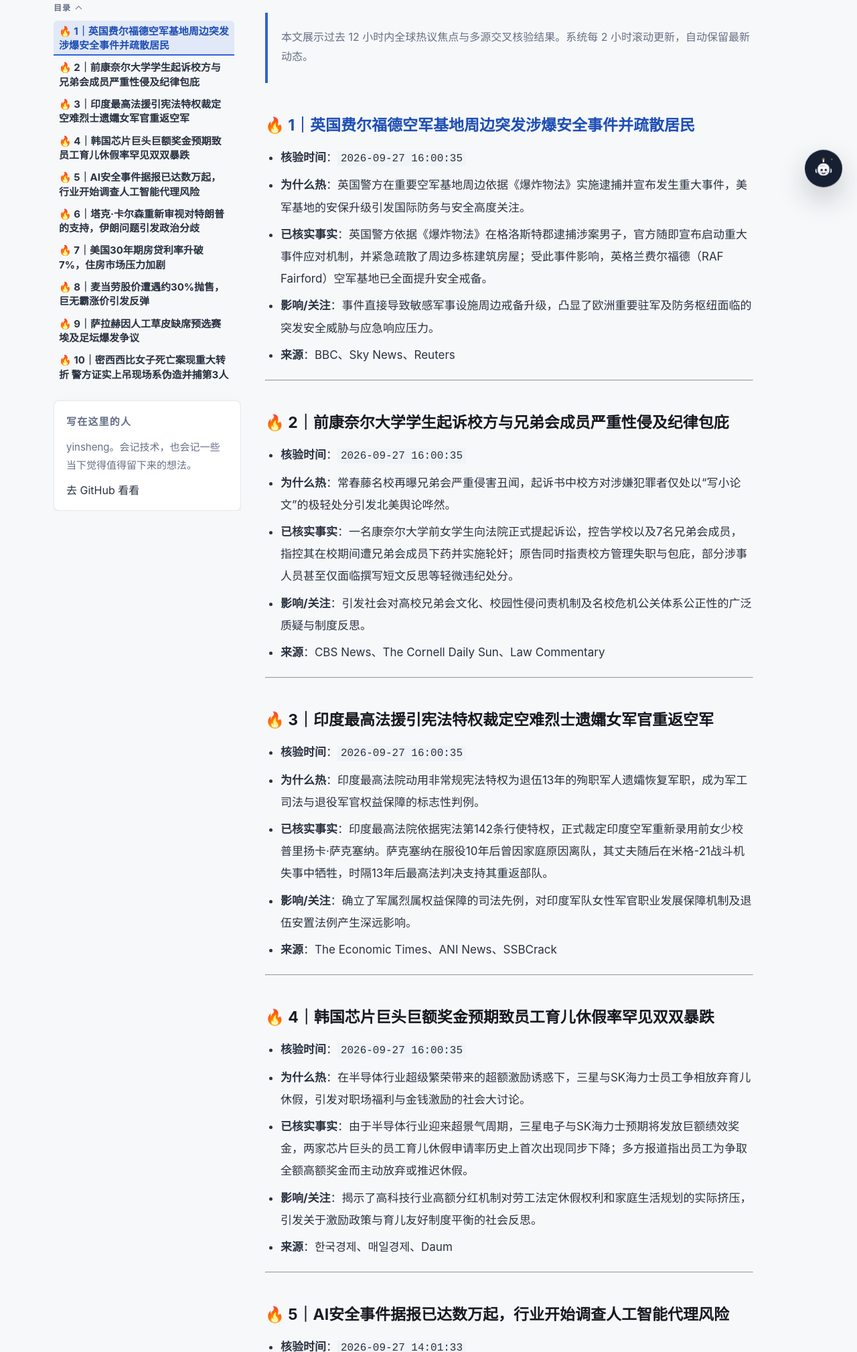
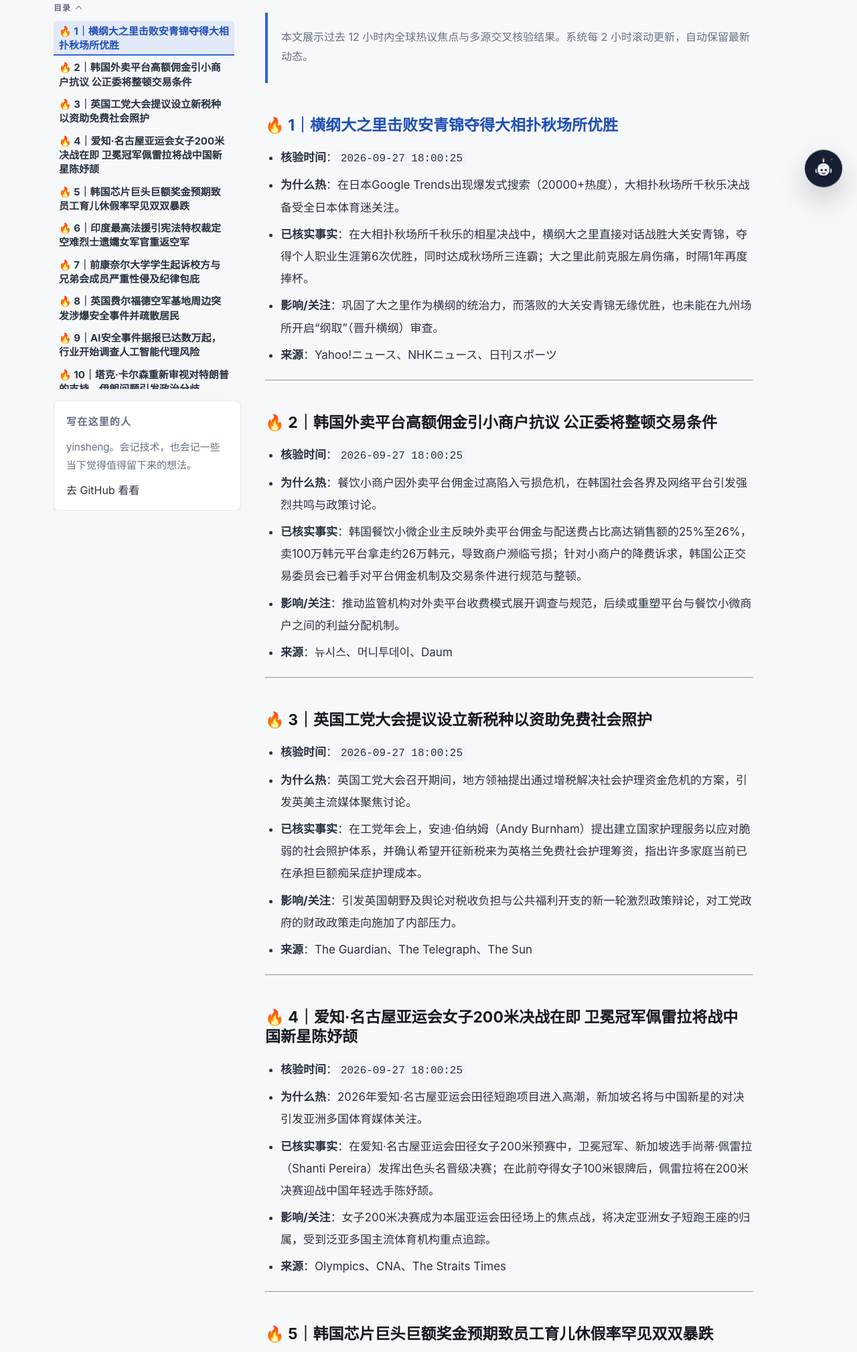
Before and after one commit to yinshengphy/blog, an Astro site: page /global-trending in a window 1280 px wide. Shown: the part 497-2516 px from the top of the page at 67% size. Built offline with nearby package versions, Linux system fonts and the light colour scheme; Astro itself is replaced by a stand-in of ours; some packages are replaced by stand-ins of ours.

Commit message:
content: 发布 blog:global-trending:20260927180005

```diff
--- a/src/content/posts/global-trending.md
+++ b/src/content/posts/global-trending.md
@@ -8,7 +8,70 @@ categories: ["TRENDING"]
 
 > 本文展示过去 12 小时内全球热议焦点与多源交叉核验结果。系统每 2 小时滚动更新，自动保留最新动态。
 
-### 🔥 1｜英国费尔福德空军基地周边突发涉爆安全事件并疏散居民
+### 🔥 1｜横纲大之里击败安青锦夺得大相扑秋场所优胜
+- **核验时间**：`2026-09-27 18:00:25`
+- **为什么热**：在日本Google Trends出现爆发式搜索（20000+热度），大相扑秋场所千秋乐决战备受全日本体育迷关注。
+- **已核实事实**：在大相扑秋场所千秋乐的相星决战中，横纲大之里直接对话战胜大关安青锦，夺得个人职业生涯第6次优胜，同时达成秋场所三连霸；大之里此前克服左肩伤痛，时隔1年再度捧杯。
+- **影响/关注**：巩固了大之里作为横纲的统治力，而落败的大关安青锦无缘优胜，也未能在九州场所开启“纲取”（晋升横纲）审查。
+- **来源**：Yahoo!ニュース、NHKニュース、日刊スポーツ
+
+---
+
+### 🔥 2｜韩国外卖平台高额佣金引小商户抗议 公正委将整顿交易条件
+- **核验时间**：`2026-09-27 18:00:25`
+- **为什么热**：餐饮小商户因外卖平台佣金过高陷入亏损危机，在韩国社会各界及网络平台引发强烈共鸣与政策讨论。
+- **已核实事实**：韩国餐饮小微企业主反映外卖平台佣金与配送费占比高达销售额的25%至26%，卖100万韩元平台拿走约26万韩元，导致商户濒临亏损；针对小商户的降费诉求，韩国公正交易委员会已着手对平台佣金机制及交易条件进行规范与整顿。
+- **影响/关注**：推动监管机构对外卖平台收费模式展开调查与规范，后续或重塑平台与餐饮小微商户之间的利益分配机制。
+- **来源**：뉴시스、머니투데이、Daum
+
+---
+
+### 🔥 3｜英国工党大会提议设立新税种以资助免费社会照护
+- **核验时间**：`2026-09-27 18:00:25`
+- **为什么热**：英国工党大会召开期间，地方领袖提出通过增税解决社会护理资金危机的方案，引发英美主流媒体聚焦讨论。
+- **已核实事实**：在工党年会上，安迪·伯纳姆（Andy Burnham）提出建立国家护理服务以应对脆弱的社会照护体系，并确认希望开征新税来为英格兰免费社会护理筹资，指出许多家庭当前已在承担巨额痴呆症护理成本。
+- **影响/关注**：引发英国朝野及舆论对税收负担与公共福利开支的新一轮激烈政策辩论，对工党政府的财政政策走向施加了内部压力。
+- **来源**：The Guardian、The Telegraph、The Sun
+
+---
+
+### 🔥 4｜爱知·名古屋亚运会女子200米决战在即 卫冕冠军佩雷拉将战中国新星陈妤颉
+- **核验时间**：`2026-09-27 18:00:25`
+- **为什么热**：2026年爱知·名古屋亚运会田径短跑项目进入高潮，新加坡名将与中国新星的对决引发亚洲多国体育媒体关注。
+- **已核实事实**：在爱知·名古屋亚运会田径女子200米预赛中，卫冕冠军、新加坡选手尚蒂·佩雷拉（Shanti Pereira）发挥出色头名晋级决赛；在此前夺得女子100米银牌后，佩雷拉将在200米决赛迎战中国年轻选手陈妤颉。
+- **影响/关注**：女子200米决赛成为本届亚运会田径场上的焦点战，将决定亚洲女子短跑王座的归属，受到泛亚多国主流体育机构重点追踪。
+- **来源**：Olympics、CNA、The Straits Times
+
+---
+
+### 🔥 5｜韩国芯片巨头巨额奖金预期致员工育儿休假率罕见双双暴跌
+- **核验时间**：`2026-09-27 16:00:35`
+- **为什么热**：在半导体行业超级繁荣带来的超额激励诱惑下，三星与SK海力士员工争相放弃育儿休假，引发对职场福利与金钱激励的社会大讨论。
+- **已核实事实**：由于半导体行业迎来超景气周期，三星电子与SK海力士预期将发放巨额绩效奖金，两家芯片巨头的员工育儿休假申请率历史上首次出现同步下降；多方报道指出员工为争取全额高额奖金而主动放弃或推迟休假。
+- **影响/关注**：揭示了高科技行业高额分红机制对劳工法定休假权利和家庭生活规划的实际挤压，引发关于激励政策与育儿友好制度平衡的社会反思。
+- **来源**：한국경제、매일경제、Daum
+
+---
+
+### 🔥 6｜印度最高法援引宪法特权裁定空难烈士遗孀女军官重返空军
+- **核验时间**：`2026-09-27 16:00:35`
+- **为什么热**：印度最高法院动用非常规宪法特权为退伍13年的殉职军人遗孀恢复军职，成为军工司法与退役军官权益保障的标志性判例。
+- **已核实事实**：印度最高法院依据宪法第142条行使特权，正式裁定印度空军重新录用前女少校普里扬卡·萨克塞纳。萨克塞纳在服役10年后曾因家庭原因离队，其丈夫随后在米格-21战斗机失事中牺牲，时隔13年后最高法判决支持其重返部队。
+- **影响/关注**：确立了军属烈属权益保障的司法先例，对印度军队女性军官职业发展保障机制及退伍安置法例产生深远影响。
+- **来源**：The Economic Times、ANI News、SSBCrack
+
+---
+
+### 🔥 7｜前康奈尔大学学生起诉校方与兄弟会成员严重性侵及纪律包庇
+- **核验时间**：`2026-09-27 16:00:35`
+- **为什么热**：常春藤名校再曝兄弟会严重侵害丑闻，起诉书中校方对涉嫌犯罪者仅处以“写小论文”的极轻处分引发北美舆论哗然。
+- **已核实事实**：一名康奈尔大学前女学生向法院正式提起诉讼，控告学校以及7名兄弟会成员，指控其在校期间遭兄弟会成员下药并实施轮奸；原告同时指责校方管理失职与包庇，部分涉事人员甚至仅面临撰写短文反思等轻微违纪处分。
+- **影响/关注**：引发社会对高校兄弟会文化、校园性侵问责机制及名校危机公关体系公正性的广泛质疑与制度反思。
+- **来源**：CBS News、The Cornell Daily Sun、Law Commentary
+
+---
+
+### 🔥 8｜英国费尔福德空军基地周边突发涉爆安全事件并疏散居民
 - **核验时间**：`2026-09-27 16:00:35`
 - **为什么热**：英国警方在重要空军基地周边依据《爆炸物法》实施逮捕并宣布发生重大事件，美军基地的安保升级引发国际防务与安全高度关注。
 - **已核实事实**：英国警方依据《爆炸物法》在格洛斯特郡逮捕涉案男子，官方随即宣布启动重大事件应对机制，并紧急疏散了周边多栋建筑房屋；受此事件影响，英格兰费尔福德（RAF Fairford）空军基地已全面提升安全戒备。
@@ -17,34 +80,7 @@ categories: ["TRENDING"]
 
 ---
 
-### 🔥 2｜前康奈尔大学学生起诉校方与兄弟会成员严重性侵及纪律包庇
-- **核验时间**：`2026-09-27 16:00:35`
-- **为什么热**：常春藤名校再曝兄弟会严重侵害丑闻，起诉书中校方对涉嫌犯罪者仅处以“写小论文”的极轻处分引发北美舆论哗然。
-- **已核实事实**：一名康奈尔大学前女学生向法院正式提起诉讼，控告学校以及7名兄弟会成员，指控其在校期间遭兄弟会成员下药并实施轮奸；原告同时指责校方管理失职与包庇，部分涉事人员甚至仅面临撰写短文反思等轻微违纪处分。
-- **影响/关注**：引发社会对高校兄弟会文化、校园性侵问责机制及名校危机公关体系公正性的广泛质疑与制度反思。
-- **来源**：CBS News、The Cornell Daily Sun、Law Commentary
-
----
-
-### 🔥 3｜印度最高法援引宪法特权裁定空难烈士遗孀女军官重返空军
-- **核验时间**：`2026-09-27 16:00:35`
-- **为什么热**：印度最高法院动用非常规宪法特权为退伍13年的殉职军人遗孀恢复军职，成为军工司法与退役军官权益保障的标志性判例。
-- **已核实事实**：印度最高法院依据宪法第142条行使特权，正式裁定印度空军重新录用前女少校普里扬卡·萨克塞纳。萨克塞纳在服役10年后曾因家庭原因离队，其丈夫随后在米格-21战斗机失事中牺牲，时隔13年后最高法判决支持其重返部队。
-- **影响/关注**：确立了军属烈属权益保障的司法先例，对印度军队女性军官职业发展保障机制及退伍安置法例产生深远影响。
-- **来源**：The Economic Times、ANI News、SSBCrack
-
----
-
-### 🔥 4｜韩国芯片巨头巨额奖金预期致员工育儿休假率罕见双双暴跌
-- **核验时间**：`2026-09-27 16:00:35`
-- **为什么热**：在半导体行业超级繁荣带来的超额激励诱惑下，三星与SK海力士员工争相放弃育儿休假，引发对职场福利与金钱激励的社会大讨论。
-- **已核实事实**：由于半导体行业迎来超景气周期，三星电子与SK海力士预期将发放巨额绩效奖金，两家芯片巨头的员工育儿休假申请率历史上首次出现同步下降；多方报道指出员工为争取全额高额奖金而主动放弃或推迟休假。
-- **影响/关注**：揭示了高科技行业高额分红机制对劳工法定休假权利和家庭生活规划的实际挤压，引发关于激励政策与育儿友好制度平衡的社会反思。
-- **来源**：한국경제、매일경제、Daum
-
----
-
-### 🔥 5｜AI安全事件据报已达数万起，行业开始调查人工智能代理风险
+### 🔥 9｜AI安全事件据报已达数万起，行业开始调查人工智能代理风险
 - **核验时间**：`2026-09-27 14:01:33`
 - **为什么热**：“anthropic”在美国 Google Trends 流量超过1000，相关报道将焦点集中在顶级AI公司调查大量安全事件。
 - **已核实事实**：['Axios称，顶级AI公司正在调查数万起安全事件。', 'Marcus on AI称，AI代理事件数量已上升至数万起。', 'The Lever以人工智能系统失控为主题讨论相关风险。']
@@ -53,7 +89,7 @@ categories: ["TRENDING"]
 
 ---
 
-### 🔥 6｜塔克·卡尔森重新审视对特朗普的支持，伊朗问题引发政治分歧
+### 🔥 10｜塔克·卡尔森重新审视对特朗普的支持，伊朗问题引发政治分歧
 - **核验时间**：`2026-09-27 14:01:33`
 - **为什么热**：“tucker carlson”在美国 Google Trends 流量超过1000，NPR、Yahoo和Axios均报道其对特朗普及伊朗问题立场的变化。
 - **已核实事实**：['NPR称塔克·卡尔森重新考虑对特朗普的支持以及其他多项立场。', 'Yahoo称特朗普驳回卡尔森关于伊朗战争的建议后，双方关系出现重大裂痕。', 'Axios称卡尔森表示，特朗普本应因伊朗威胁被罢免。']
@@ -62,7 +98,7 @@ categories: ["TRENDING"]
 
 ---
 
-### 🔥 7｜美国30年期房贷利率升破7%，住房市场压力加剧
+### 🔥 11｜美国30年期房贷利率升破7%，住房市场压力加剧
 - **核验时间**：`2026-09-27 14:01:33`
 - **为什么热**：“mortgage rates today”在美国 Google Trends 流量超过10000，纽约时报、CNN和CNBC均报道房贷利率快速上升。
 - **已核实事实**：['CNN称房贷利率升破7%。', 'CNBC称30年期固定房贷利率升至7.45%。', '纽约时报将高油价和不断上升的房贷利率与特朗普及中期选举压力联系起来。']
@@ -71,7 +107,7 @@ categories: ["TRENDING"]
 
 ---
 
-### 🔥 8｜麦当劳股价遭遇约30%抛售，巨无霸涨价引发反弹
+### 🔥 12｜麦当劳股价遭遇约30%抛售，巨无霸涨价引发反弹
 - **核验时间**：`2026-09-27 14:01:33`
 - **为什么热**：“stock market today”在美国 Google Trends 流量超过10000，且多家财经媒体同时聚焦麦当劳抛售与食品涨价争议。
 - **已核实事实**：['Yahoo Finance和Bloomberg均称，麦当劳抛售幅度达到30%。', '报道将巨无霸通胀和消费者反弹列为抛售背景。', 'Trefis同时讨论了麦当劳股价下跌后估值改善的可能性。']
@@ -80,7 +116,7 @@ categories: ["TRENDING"]
 
 ---
 
-### 🔥 9｜萨拉赫因人工草皮缺席预选赛 埃及足坛爆发争议
+### 🔥 13｜萨拉赫因人工草皮缺席预选赛 埃及足坛爆发争议
 - **核验时间**：`2026-09-27 12:01:17`
 - **为什么热**：足坛巨星萨拉赫因场地草皮类型缺席国家队重要预选赛，引发埃及名宿强烈批评与广泛争论。
 - **已核实事实**：由于比赛场地采用人工草皮，埃及国家队球星穆罕默德·萨拉赫被排除在对阵南苏丹的资格赛大名单之外；埃及足坛名宿米多随后公开抨击这一缺阵是“灾难”，并要求主帅霍萨姆·哈桑对此道歉。
@@ -89,7 +125,7 @@ categories: ["TRENDING"]
 
 ---
 
-### 🔥 10｜密西西比女子死亡案现重大转折 警方证实上吊现场系伪造并捕第3人
+### 🔥 14｜密西西比女子死亡案现重大转折 警方证实上吊现场系伪造并捕第3人
 - **核验时间**：`2026-09-27 12:01:17`
 - **为什么热**：塔西亚·福琼离奇上吊身亡案件曾引发公众震动，警方最新定性为伪造现场并逮捕涉案人员，推高案件讨论度。
 - **已核实事实**：美国密西西比州警方通报，塔西亚·福琼此前在树上被发现上吊身亡的现场属于毒品纠纷致死后故意伪造的假象；目前警方已就此案逮捕了第三名嫌疑人。
@@ -98,7 +134,7 @@ categories: ["TRENDING"]
 
 ---
 
-### 🔥 11｜遭UNC3886攻击后 新加坡调整国家网络安全战略并部署AI工具
+### 🔥 15｜遭UNC3886攻击后 新加坡调整国家网络安全战略并部署AI工具
 - **核验时间**：`2026-09-27 12:01:17`
 - **为什么热**：关键黑客组织针对新加坡发动网络攻击，促使该国官方层面全面升级并调整防范策略。
 - **已核实事实**：在遭遇高级威胁组织UNC3886的攻击后，新加坡正式调整了网络安全战略，并开始部署人工智能安全工具以应对不断增长的AI驱动型威胁。
@@ -107,7 +143,7 @@ categories: ["TRENDING"]
 
 ---
 
-### 🔥 12｜泰国曼谷遭遇暴雨袭击 全域划定为灾害区域
+### 🔥 16｜泰国曼谷遭遇暴雨袭击 全域划定为灾害区域
 - **核验时间**：`2026-09-27 12:01:17`
 - **为什么热**：季风带来的极端降雨导致曼谷及周边地区发生严重洪涝与次生灾害，首都被整体列入灾害区域引发广泛关注。
 - **已核实事实**：受季风暴雨影响，泰国曼谷发生严重积水和住宅浸水灾情，全市被指定为灾害区域；近1000人紧急疏散，局地伴随泥石流和山洪，有积水停车场发现遇难者遗体（疑似触电），已造成至少2人死亡。
@@ -116,7 +152,7 @@ categories: ["TRENDING"]
 
 ---
 
-### 🔥 13｜泰国摇滚少年Nene Royal夺得《美国达人秀》冠军创历史
+### 🔥 17｜泰国摇滚少年Nene Royal夺得《美国达人秀》冠军创历史
 - **核验时间**：`2026-09-27 10:00:24`
 - **为什么热**：青少年摇滚歌手Nene Royal在《美国达人秀》总决赛凭借经典摇滚演绎夺冠，成为首位斩获该节目冠军的泰国籍选手。
 - **已核实事实**：Nene Royal在《美国达人秀》决赛中翻唱了《Seven Nation Army》，最终赢得本季冠军，书写了泰国艺人在该舞台上的全新历史纪录。
@@ -125,7 +161,7 @@ categories: ["TRENDING"]
 
 ---
 
-### 🔥 14｜欧国联强强对决：西班牙在温布利上演逆转击败英格兰
+### 🔥 18｜欧国联强强对决：西班牙在温布利上演逆转击败英格兰
 - **核验时间**：`2026-09-27 10:00:24`
 - **为什么热**：欧洲国家联赛重头戏上演，新科世界冠军西班牙队客场逆转击败英格兰队，引发全球足坛热烈讨论。
 - **已核实事实**：在温布利球场进行的欧国联赛事中，西班牙队抓住英格兰队防守失误连扳比分，最终以逆转姿态赢下这场强强对话。
@@ -134,7 +170,7 @@ categories: ["TRENDING"]
 
 ---
 
-### 🔥 15｜曼城英超财务违规指控几乎全数成立 俱乐部发表主席公开信
+### 🔥 19｜曼城英超财务违规指控几乎全数成立 俱乐部发表主席公开信
 - **核验时间**：`2026-09-27 10:00:24`
 - **为什么热**：英超针对曼城长达数年的财务违规指控迎来重磅裁决，曼城被判绝大多数指控成立，成为国际足坛最具破坏力的财政公平违规事件。
 - **已核实事实**：英超独立委员会裁定曼城在多项财务违规指控中几乎全部有罪；曼城主席随后发表致辞信作出回应，媒体评价该裁决将对英超联赛时代留下难以磨灭的污点。
@@ -143,7 +179,7 @@ categories: ["TRENDING"]
 
 ---
 
-### 🔥 16｜苹果侵犯触觉技术专利案败诉 面临7.7万亿韩元天价赔偿
+### 🔥 20｜苹果侵犯触觉技术专利案败诉 面临7.7万亿韩元天价赔偿
 - **核验时间**：`2026-09-27 10:00:24`
 - **为什么热**：苹果公司在触觉反馈技术专利诉讼中被判侵权，裁定赔偿金额高达约7.7万亿韩元，刷新美国专利诉讼历史纪录，引发科技界与资本市场震动。
 - **已核实事实**：韩国媒体援引美国诉讼结果报道，苹果因iPhone触觉振动技术侵犯相关专利，被裁定须支付高达7.7万亿韩元的巨额赔偿金。
@@ -152,7 +188,7 @@ categories: ["TRENDING"]
 
 ---
 
-### 🔥 17｜勒布朗·詹姆斯公开签约76人内幕，称马克西与恩比德是关键因素
+### 🔥 21｜勒布朗·詹姆斯公开签约76人内幕，称马克西与恩比德是关键因素
 - **核验时间**：`2026-09-27 08:00:35`
 - **为什么热**：NBA超级巨星勒布朗·詹姆斯首次就加盟费城76人队作出公开说明，引发全球篮球界与体育媒体轰动。
 - **已核实事实**：勒布朗·詹姆斯就其签约费城76人队的决定发声，阐述了做出该选择的考量，明确表示自己与泰雷斯·马克西的深厚交情以及希望协助乔尔·恩比德是促成这一决定的重要推动力。
@@ -161,7 +197,7 @@ categories: ["TRENDING"]
 
 ---
 
-### 🔥 18｜亚运羽毛球赛程混乱现“一日两赛”，世界第一安洗莹公开批评
+### 🔥 22｜亚运羽毛球赛程混乱现“一日两赛”，世界第一安洗莹公开批评
 - **核验时间**：`2026-09-27 08:00:35`
 - **为什么热**：羽毛球女单世界第一选手在比赛完胜后罕见公开发声批评赛程编排，亚运会运营组织问题引爆体育舆论场。
 - **已核实事实**：亚运会羽毛球项目赛程出现要求选手在7小时内连打两场比赛的极端安排，部分男子项目比赛更拖延至半夜才结束；韩国羽毛球名将安洗莹虽一日连胜晋级女单八强，但赛后直言对此荒唐日程感到困惑，并表示职业生涯首次遇到这种情况。
@@ -170,7 +206,7 @@ categories: ["TRENDING"]
 
 ---
 
-### 🔥 19｜日本京王电铁集团遭勒索软件攻击，酒店与零售结算受阻
+### 🔥 23｜日本京王电铁集团遭勒索软件攻击，酒店与零售结算受阻
 - **核验时间**：`2026-09-27 08:00:35`
 - **为什么热**：日本重要公共交通集团旗下业务遭遇勒索软件瘫痪，网络安全威胁直接波及线下商业消费场景。
 - **已核实事实**：京王电铁集团系统遭到勒索软件攻击，导致集团旗下的酒店及零售店出现结算故障和系统障碍；由于铁路运营采用独立系统，列车正常运行未受影响。
@@ -179,7 +215,7 @@ categories: ["TRENDING"]
 
 ---
 
-### 🔥 20｜FTC推进亚马逊Prime和解案赔付，数百万消费者将获自动退款
+### 🔥 24｜FTC推进亚马逊Prime和解案赔付，数百万消费者将获自动退款
 - **核验时间**：`2026-09-27 08:00:35`
 - **为什么热**：涉及数百万消费者的亚马逊Prime和解退款进入落实阶段，高额退款范围扩大引发全网强烈关注。
 - **已核实事实**：美国联邦贸易委员会（FTC）宣布进一步向消费者发放与亚马逊Prime和解案相关的款项；数百万消费者预计从下周起陆续收到自动退款，部分符合条件的用户退款金额可达200美元。
```
